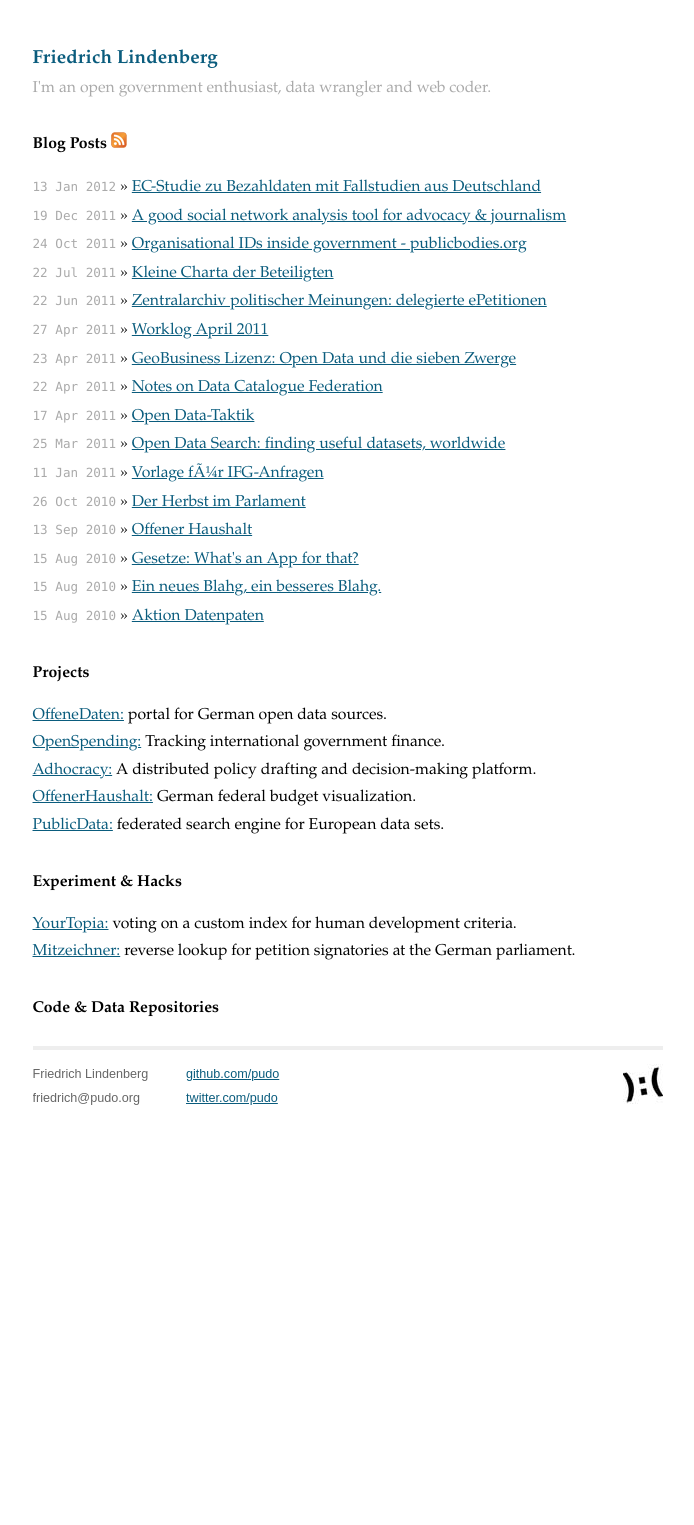
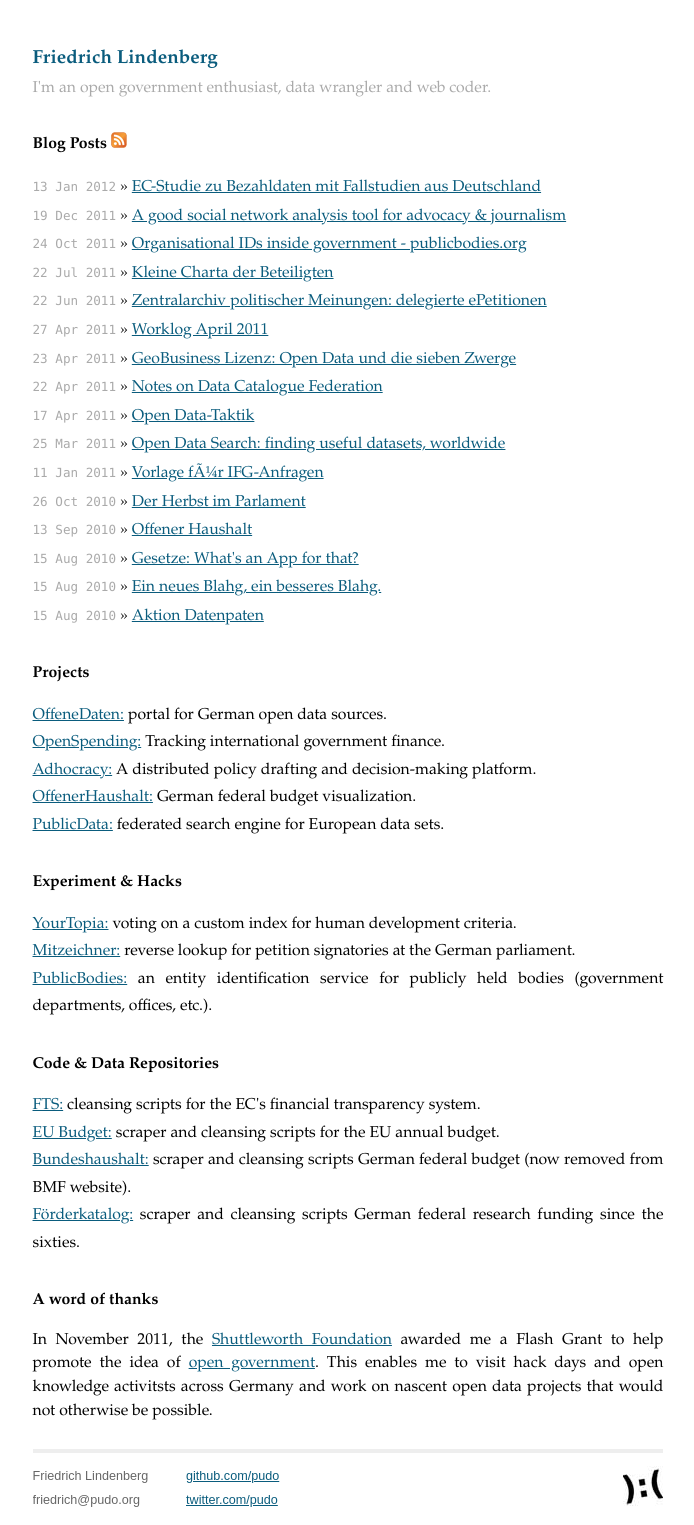
Before and after one commit to pudo/pudo.org, a Jekyll site: the page built from index.html, in a window 1280 px wide. Shown: the whole page, without its empty margins (292-986 px from the left). Built offline with Jekyll 4.4.1, drawn with Linux system fonts in a browser that asks for light colours; Markdown is read by kramdown in place of the engine named in the settings; before the commit the page ends 1123 px from its top, so only the background shows below that.

Commit message:
extend index document to mention shuttleworth

```diff
--- a/index.html
+++ b/index.html
@@ -27,7 +27,32 @@
   <ul class="posts">
     <li><a href="http://yourtopia.net/">YourTopia:</a> voting on a custom index for human development criteria.</li>
     <li><a href="http://mitzeichner.pudo.org/">Mitzeichner:</a> reverse lookup for petition signatories at the German parliament.</li>
+    <li><a href="http://publicbodies.org/">PublicBodies:</a> an entity
+    identification service for publicly held bodies (government
+    departments, offices, etc.).</li>
   </ul>
 
   <h1>Code &amp; Data Repositories</h1>
+  <ul class="posts">
+    <li><a href="https://github.com/pudo/dpkg-eu-fts">FTS:</a> cleansing scripts for the EC's financial
+    transparency system.</li>
+    <li><a href="https://github.com/pudo/dpkg-eu-budget">EU Budget:</a> scraper and cleansing scripts for the
+    EU annual budget.</li>
+    <li><a href="https://github.com/pudo/dpkg-bund-budget">Bundeshaushalt:</a> scraper and cleansing scripts
+    German federal budget (now removed from BMF website).</li>
+    <li><a href="https://github.com/pudo/dpkg-de-fk">Förderkatalog:</a> scraper and cleansing scripts
+    German federal research funding since the sixties.</li>
+  </ul>
+
+  <h1>A word of thanks</h1>
+  <p>In November 2011, the <a
+      href="http://www.shuttleworthfoundation.org/">Shuttleworth
+      Foundation</a> awarded me a Flash Grant to help promote the
+      idea of <a
+        href="http://www.shuttleworthfoundation.org/about-us/our-philosophy/open-reporting/">open
+        government</a>. This enables me to visit hack days
+      and open knowledge activitsts across Germany and work on
+      nascent open data projects that would not otherwise be
+      possible.
+  </p>
 </div>
```
